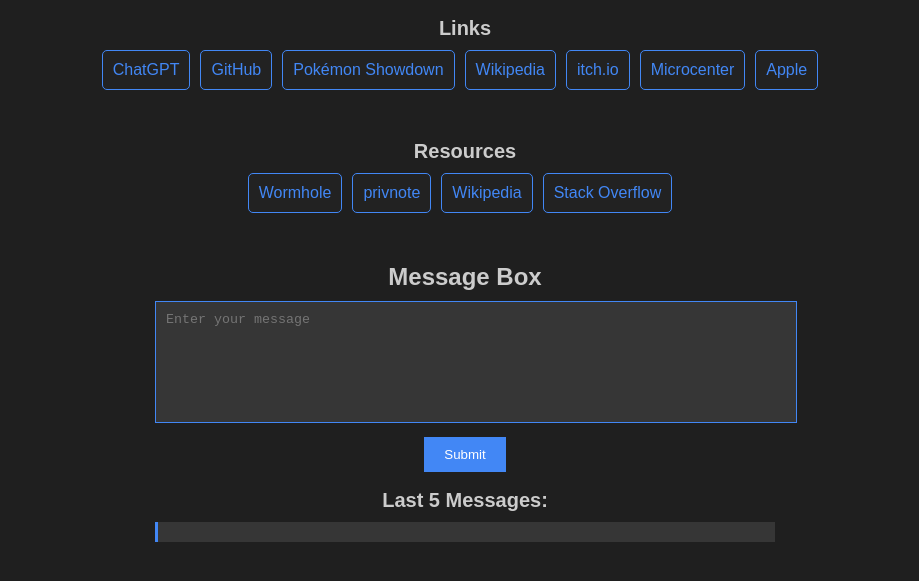
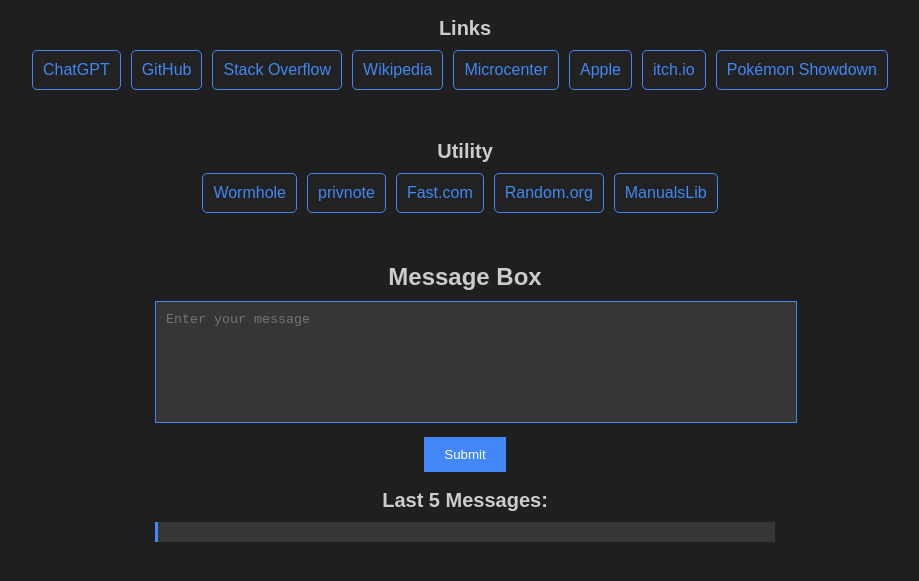
Before and after one commit to Jspence2440/Jspence2440.github.io, a plain HTML site: page index.html in a window 1280 px wide. Shown: the part 81-662 px from the top of the page, without its empty margins (175-1094 px from the left). Drawn offline with Linux system fonts and the light colour scheme.

Commit message:
Update index.html

```diff
--- a/index.html
+++ b/index.html
@@ -108,22 +108,23 @@
     <div class="links">
       <a href="https://openai.com/blog/chatgpt">ChatGPT</a>
       <a href="https://www.github.com">GitHub</a>
-      <a href="https://pokemonshowdown.com/">Pokémon Showdown</a>
+      <a href="https://stackoverflow.com/">Stack Overflow</a>
       <a href="https://www.wikipedia.org">Wikipedia</a>
-      <a href="https://itch.io/">itch.io</a>
       <a href="https://www.microcenter.com/">Microcenter</a>
       <a href="https://www.apple.com/">Apple</a>
+      <a href="https://itch.io/">itch.io</a>
+      <a href="https://pokemonshowdown.com/">Pokémon Showdown</a>
     </div>
   </div>
 
   <div class="section">
-    <h2>Resources</h2>
+    <h2>Utility</h2>
     <div class="links">
       <a href="https://wormhole.app/">Wormhole</a>
       <a href="https://privnote.com/#">privnote</a>
-      <a href="https://www.wikipedia.org">Wikipedia</a>
-      <a href="https://stackoverflow.com/">Stack Overflow</a>
-
+      <a href="https://fast.com//">Fast.com</a>
+      <a href="https://www.random.org///">Random.org</a>
+      <a href="https://www.manualslib.com///">ManualsLib</a>
     </div>
   </div>
 
```
